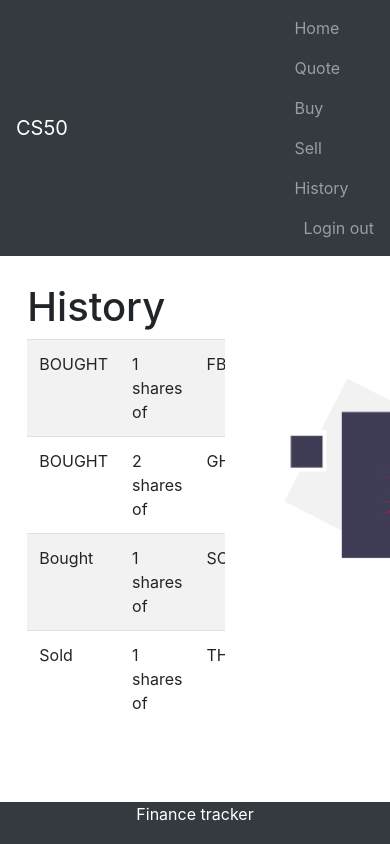
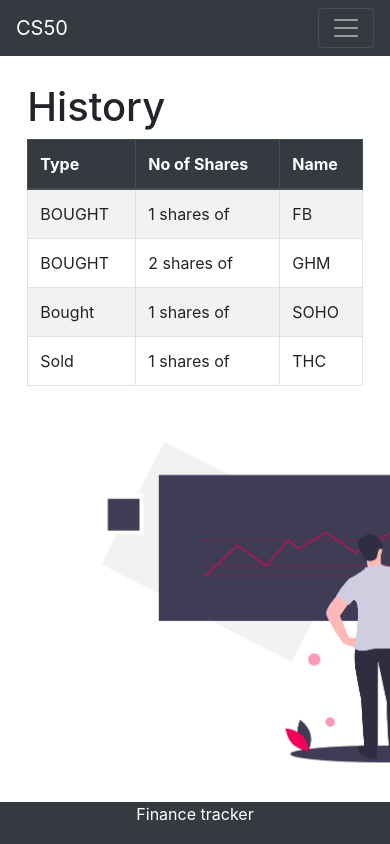
Before and after one commit to annu12340/CS50-Final-Project, a Flask app: page /history in a window 390 px wide; the page is wider, and only the part inside the window is pictured. Run offline with Flask 2, Linux system fonts and the light colour scheme; a user stored in the database is signed in; data comes from the database, SQL or seed files in the repository; some libraries are stand-ins or nearby versions.

Commit message:
enhanced table style to be more readable, history page is now responsive (I edited navbar too to acheive responsivity) /n didn't change alot of style to be consetent with your design

```diff
--- a/templates/base.html
+++ b/templates/base.html
@@ -3,17 +3,24 @@
 
 <head>
     <meta charset="UTF-8">
+    <meta name="viewport" content="width=device-width, initial-scale=1">
     <title>Title</title>
     <link rel="stylesheet" href="/static/base.css">
-    <link rel="stylesheet" href="https://stackpath.bootstrapcdn.com/bootstrap/4.3.1/css/bootstrap.min.css" integrity="sha384-ggOyR0iXCbMQv3Xipma34MD+dH/1fQ784/j6cY/iJTQUOhcWr7x9JvoRxT2MZw1T" crossorigin="anonymous">
+    <link rel="stylesheet" href="https://stackpath.bootstrapcdn.com/bootstrap/4.3.1/css/bootstrap.min.css"
+        integrity="sha384-ggOyR0iXCbMQv3Xipma34MD+dH/1fQ784/j6cY/iJTQUOhcWr7x9JvoRxT2MZw1T" crossorigin="anonymous">
 
 </head>
 
 <body>
 
-    <nav class="navbar navbar-expand-md bg-dark navbar-dark">
+    <nav class="navbar navbar-expand-sm bg-dark navbar-dark">
         <a class="navbar-brand" href="/home">CS50</a>
-        <ul class="nav navbar-nav  ">
+        <button class="navbar-toggler" type="button" data-toggle="collapse" data-target="#collapsibleNavbar">
+            <span class="navbar-toggler-icon"></span>
+        </button>
+        <div class="collapse navbar-collapse" id="collapsibleNavbar">
+
+            <ul class="nav navbar-nav ">
                 <li class="nav-item">
                     <a class="nav-link" href="/home">Home</a>
                 </li>
@@ -31,10 +38,11 @@
                 </li>
 
                 <li class="nav-item">
-                <a class="nav-link" href="/logout"> &nbsp  Login out</a>
+                    <a class="nav-link" href="/logout"> &nbsp Login out</a>
                 </li>
 
             </ul>
+        </div>
 
     </nav>
 
@@ -45,7 +53,15 @@
     <div class="footer">
         <p class="text-center"> Finance tracker</p>
     </div>
-
+    <script src="https://code.jquery.com/jquery-3.5.1.slim.min.js"
+        integrity="sha384-DfXdz2htPH0lsSSs5nCTpuj/zy4C+OGpamoFVy38MVBnE+IbbVYUew+OrCXaRkfj"
+        crossorigin="anonymous"></script>
+    <script src="https://cdn.jsdelivr.net/npm/popper.js@1.16.1/dist/umd/popper.min.js"
+        integrity="sha384-9/reFTGAW83EW2RDu2S0VKaIzap3H66lZH81PoYlFhbGU+6BZp6G7niu735Sk7lN"
+        crossorigin="anonymous"></script>
+    <script src="https://stackpath.bootstrapcdn.com/bootstrap/4.5.2/js/bootstrap.min.js"
+        integrity="sha384-B4gt1jrGC7Jh4AgTPSdUtOBvfO8shuf57BaghqFfPlYxofvL8/KUEfYiJOMMV+rV"
+        crossorigin="anonymous"></script>
 </body>
 
 </html>
--- a/templates/buy.html
+++ b/templates/buy.html
@@ -1,5 +1,5 @@
- {% extends "base.html"%}
- {% block content%}
+{% extends "base.html"%}
+{% block content%}
 
 <div class="row">
     <div class="col-6">
@@ -15,7 +15,7 @@
 
             </div>
             <div class="form-group">
-                <input type="number" name="shares" class="form-control" placeholder="Enter number of shares">
+                <input type="number" name="shares" min="1" class="form-control" placeholder="Enter number of shares">
             </div>
 
             <button type="submit" class="btn btn-dark text-center">Buy</button>
--- a/templates/history.html
+++ b/templates/history.html
@@ -3,14 +3,19 @@
 <h1>History</h1>
 
 <div class="row">
-    <div class="col-6">
-        <table class="table table-striped table-hover">
-
+    <div class="col-lg-7 ">
+        <table class="table table-striped table-resposive table table-bordered table-hover">
+            <thead class="thead-dark">
+                <tr>
+                    <th scope="row">Type</td>
+                    <th>No of Shares</td>
+                    <th>Name</td>
+                </tr>
+            </thead>
             <tbody>
                 <tr>
                     {% for t in transcation %} {% if t.owner_id == user%}
-
-                    <td scope="row">{{ t.type }}</td>
+                    <td scope="row ">{{ t.type }}</td>
                     <td>{{t.qty }} shares of </td>
                     <td>{{t.name }}</td>
                 </tr>
@@ -18,8 +23,8 @@
             </tbody>
         </table>
     </div>
-    <div class="col-6">
-        <div class="col-5">
+    <div class="col-lg-5 d-md-none d-lg-block">
+        <div class="col-4 position-fixed">
             <img src="/static/homePg.png" alt="" height="400">
         </div>
     </div>
--- a/templates/sell.html
+++ b/templates/sell.html
@@ -15,7 +15,7 @@
 
             </div>
             <div class="form-group">
-                <input type="number" name="shares" class="form-control" placeholder="shares">
+                <input type="number" name="shares" min="1" class="form-control" placeholder="shares">
             </div>
 
             <button type="submit" class="btn btn-dark text-center">Sell</button>
```
Also changed, not shown: templates/register.html (+7 -4 lines). Lines whose indentation alone changed are shown as unchanged.
